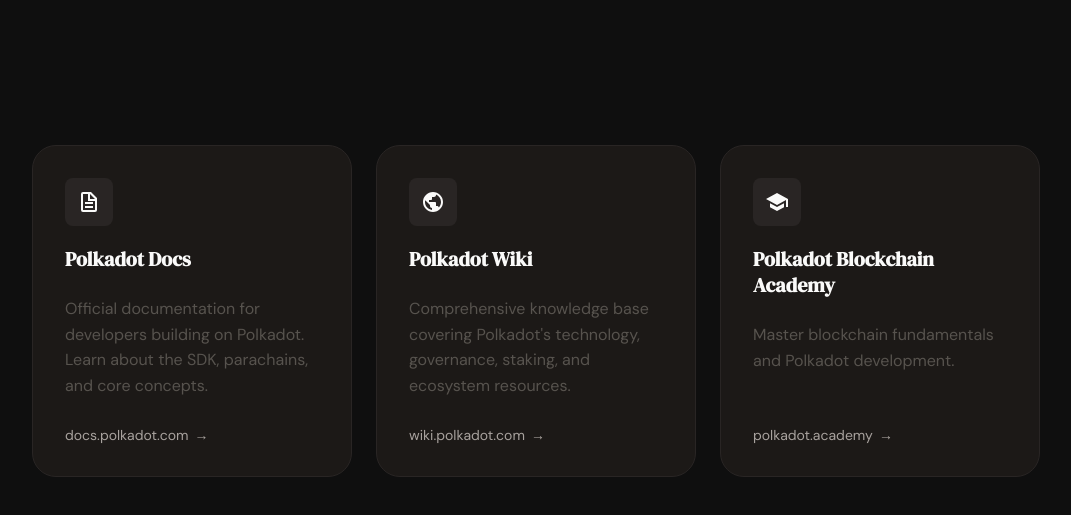
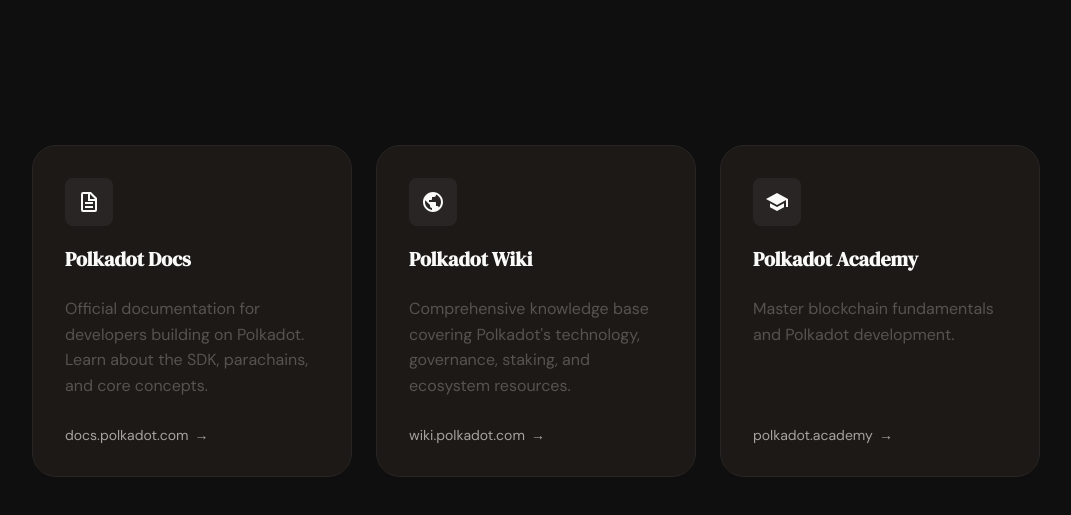
Before and after one commit to DrW3RK/masteringpolkadot, a plain HTML site: page index.html in a window 1280 px wide. Shown: the part 255-770 px from the top of the page, without its empty margins (104-1175 px from the left). Drawn offline with Linux system fonts and the light colour scheme.

Commit message:
Update index.html

```diff
--- a/index.html
+++ b/index.html
@@ -289,7 +289,7 @@
                     <div class="card-icon">
                         <svg xmlns="http://www.w3.org/2000/svg" viewBox="0 0 24 24"><path d="M5 13.18v4L12 21l7-3.82v-4L12 17l-7-3.82zM12 3L1 9l11 6 9-4.91V17h2V9L12 3z"/></svg>
                     </div>
-                    <h3>Polkadot Blockchain Academy</h3>
+                    <h3>Polkadot Academy</h3>
                     <p>Master blockchain fundamentals and Polkadot development.</p>
                     <span class="card-link">polkadot.academy</span>
                 </a>
```
